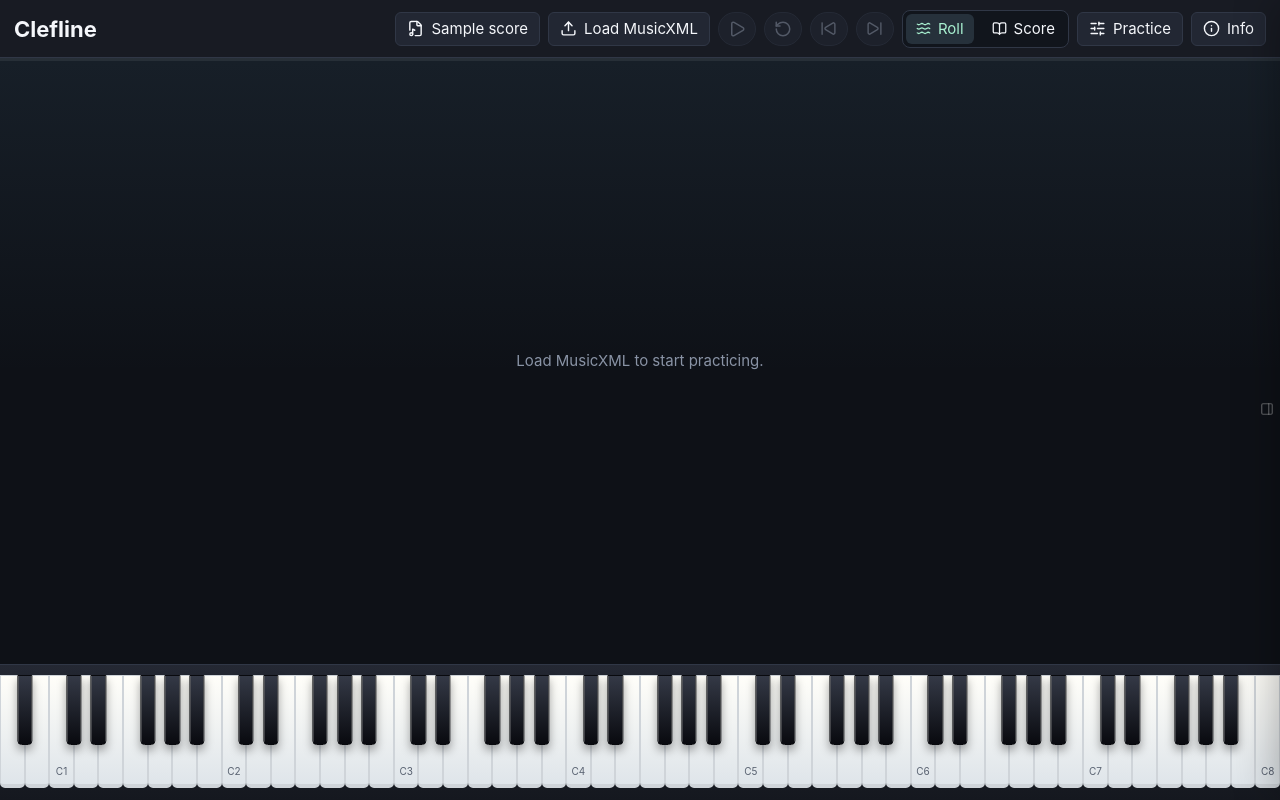
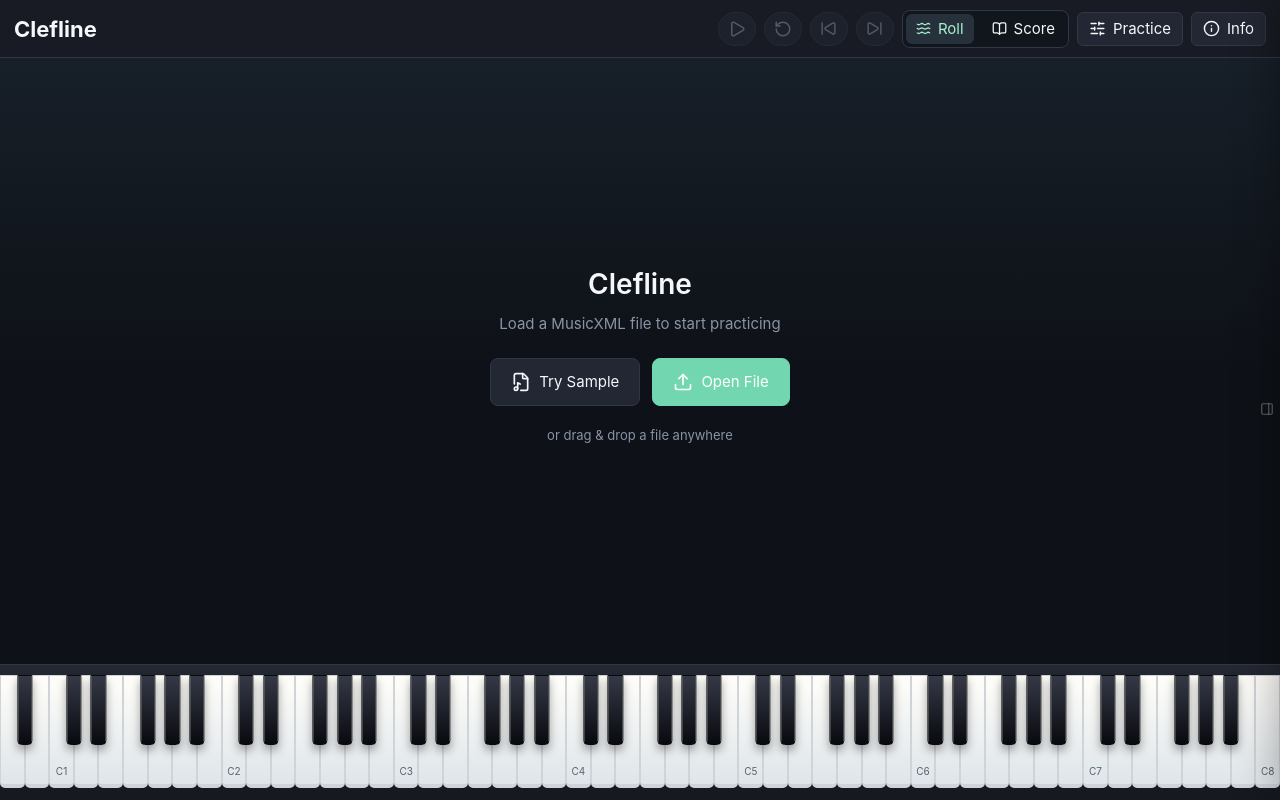
Before and after one commit to kq5y/clefline, a React (Vite) app: page / in a window 1280 px wide. Built offline with nearby package versions, Linux system fonts and the light colour scheme.

Commit message:
Add welcome screen and simplify topbar
- Show welcome screen with app name when no score loaded
- Move sample/load buttons to welcome screen
- Title click opens file picker when score is loaded
- Remove file action buttons from topbar for cleaner UI

```diff
--- a/src/App.css
+++ b/src/App.css
@@ -118,6 +118,106 @@
   place-items: center;
   padding: 24px;
   color: var(--text-muted);
+}
+
+.welcome-screen {
+  height: 100%;
+  display: flex;
+  align-items: center;
+  justify-content: center;
+  padding: 24px;
+}
+
+.welcome-content {
+  text-align: center;
+  max-width: 400px;
+}
+
+.welcome-content h2 {
+  margin: 0 0 8px;
+  font-size: 28px;
+  font-weight: 600;
+  color: var(--text-strong);
+}
+
+.welcome-description {
+  margin: 0 0 24px;
+  color: var(--text-muted);
+  font-size: 15px;
+}
+
+.welcome-actions {
+  display: flex;
+  gap: 12px;
+  justify-content: center;
+  flex-wrap: wrap;
+}
+
+.welcome-button {
+  display: inline-flex;
+  align-items: center;
+  gap: 8px;
+  padding: 12px 20px;
+  border: 1px solid var(--line);
+  border-radius: 8px;
+  background: var(--control);
+  color: var(--text-strong);
+  font: inherit;
+  font-size: 15px;
+  cursor: pointer;
+  transition: background 0.15s, border-color 0.15s;
+}
+
+.welcome-button:hover {
+  background: var(--control-hover);
+  border-color: var(--line-strong);
+}
+
+.welcome-button.primary {
+  background: var(--accent);
+  border-color: var(--accent);
+  color: #fff;
+}
+
+.welcome-button.primary:hover {
+  background: var(--accent-hover);
+  border-color: var(--accent-hover);
+}
+
+.welcome-button input {
+  position: absolute;
+  width: 1px;
+  height: 1px;
+  overflow: hidden;
+  clip: rect(0 0 0 0);
+}
+
+.welcome-button:disabled {
+  opacity: 0.5;
+  cursor: not-allowed;
+}
+
+.welcome-hint {
+  margin-top: 20px;
+  font-size: 13px;
+  color: var(--text-muted);
+}
+
+.title-file-picker {
+  cursor: pointer;
+  display: block;
+}
+
+.title-file-picker:hover h1 {
+  color: var(--accent);
+}
+
+.title-file-picker input {
+  position: absolute;
+  width: 1px;
+  height: 1px;
+  overflow: hidden;
+  clip: rect(0 0 0 0);
 }
 
 .note-river {
--- a/src/components/Controls.tsx
+++ b/src/components/Controls.tsx
@@ -1,6 +1,5 @@
 import {
   BookOpen,
-  FileMusic,
   Info,
   Music2,
   PanelRight,
@@ -10,7 +9,6 @@ import {
   SlidersHorizontal,
   SkipBack,
   SkipForward,
-  Upload,
   Waves,
   X,
 } from "lucide-react";
@@ -94,7 +92,6 @@ export const Controls = memo(function Controls() {
   );
   const settings = usePracticeStore((state) => state.settings);
   const loadFile = usePracticeStore((state) => state.loadFile);
-  const loadSample = usePracticeStore((state) => state.loadSample);
   const togglePlaying = usePracticeStore((state) => state.togglePlaying);
   const preloadAudio = usePracticeStore((state) => state.preloadAudio);
   const setAudioError = usePracticeStore((state) => state.setAudioError);
@@ -199,18 +196,12 @@ export const Controls = memo(function Controls() {
     <>
       <header className="topbar" onPointerUpCapture={blurPointerButton}>
         <div className="brand-block">
-          <h1>{displayTitle}</h1>
+          <label className="title-file-picker">
+            <h1>{displayTitle}</h1>
+            <input accept=".musicxml,.xml,.mxl" type="file" onChange={onFileChange} />
+          </label>
         </div>
         <div className="file-actions">
-          <button type="button" className="icon-button" onClick={() => void loadSample()}>
-            <FileMusic size={17} />
-            Sample score
-          </button>
-          <label className="icon-button file-picker">
-            <Upload size={17} />
-            Load MusicXML
-            <input accept=".musicxml,.xml,.mxl" type="file" onChange={onFileChange} />
-          </label>
           <button
             type="button"
             aria-label={isPlaying ? "Pause" : "Play"}
--- a/src/components/PlaybackSurface.tsx
+++ b/src/components/PlaybackSurface.tsx
@@ -3,6 +3,7 @@ import { usePracticeStore } from "../store/practiceStore";
 import { NoteRiver } from "./NoteRiver";
 import { PlaybackMetadata } from "./PlaybackMetadata";
 import { ProgressTrack } from "./ProgressTrack";
+import { WelcomeScreen } from "./WelcomeScreen";
 
 const loadScoreView = () => import("./ScoreView").then((module) => ({ default: module.ScoreView }));
 const ScoreView = lazy(loadScoreView);
@@ -57,6 +58,14 @@ export const PlaybackSurface = memo(function PlaybackSurface() {
     return undefined;
   }, [score, scoreVisible]);
 
+  if (!score) {
+    return (
+      <section className="viewer-panel" aria-label="Music viewer">
+        <WelcomeScreen />
+      </section>
+    );
+  }
+
   return (
     <section className="viewer-panel" aria-label="Music viewer">
       <ProgressTrack />
--- /dev/null
+++ b/src/components/WelcomeScreen.tsx
@@ -0,0 +1,48 @@
+import { FileMusic, Upload } from "lucide-react";
+import { memo, type ChangeEvent } from "react";
+import { usePracticeStore } from "../store/practiceStore";
+
+export const WelcomeScreen = memo(function WelcomeScreen() {
+  const loadFile = usePracticeStore((state) => state.loadFile);
+  const loadSample = usePracticeStore((state) => state.loadSample);
+  const isLoading = usePracticeStore((state) => state.isLoading);
+
+  const onFileChange = (event: ChangeEvent<HTMLInputElement>) => {
+    const file = event.target.files?.[0];
+    if (file) {
+      void loadFile(file);
+    }
+    event.target.value = "";
+  };
+
+  return (
+    <div className="welcome-screen">
+      <div className="welcome-content">
+        <h2>Clefline</h2>
+        <p className="welcome-description">Load a MusicXML file to start practicing</p>
+        <div className="welcome-actions">
+          <button
+            type="button"
+            className="welcome-button"
+            onClick={() => void loadSample()}
+            disabled={isLoading}
+          >
+            <FileMusic size={20} />
+            <span>Try Sample</span>
+          </button>
+          <label className="welcome-button primary">
+            <Upload size={20} />
+            <span>Open File</span>
+            <input
+              accept=".musicxml,.xml,.mxl"
+              type="file"
+              onChange={onFileChange}
+              disabled={isLoading}
+            />
+          </label>
+        </div>
+        <p className="welcome-hint">or drag & drop a file anywhere</p>
+      </div>
+    </div>
+  );
+});
```
